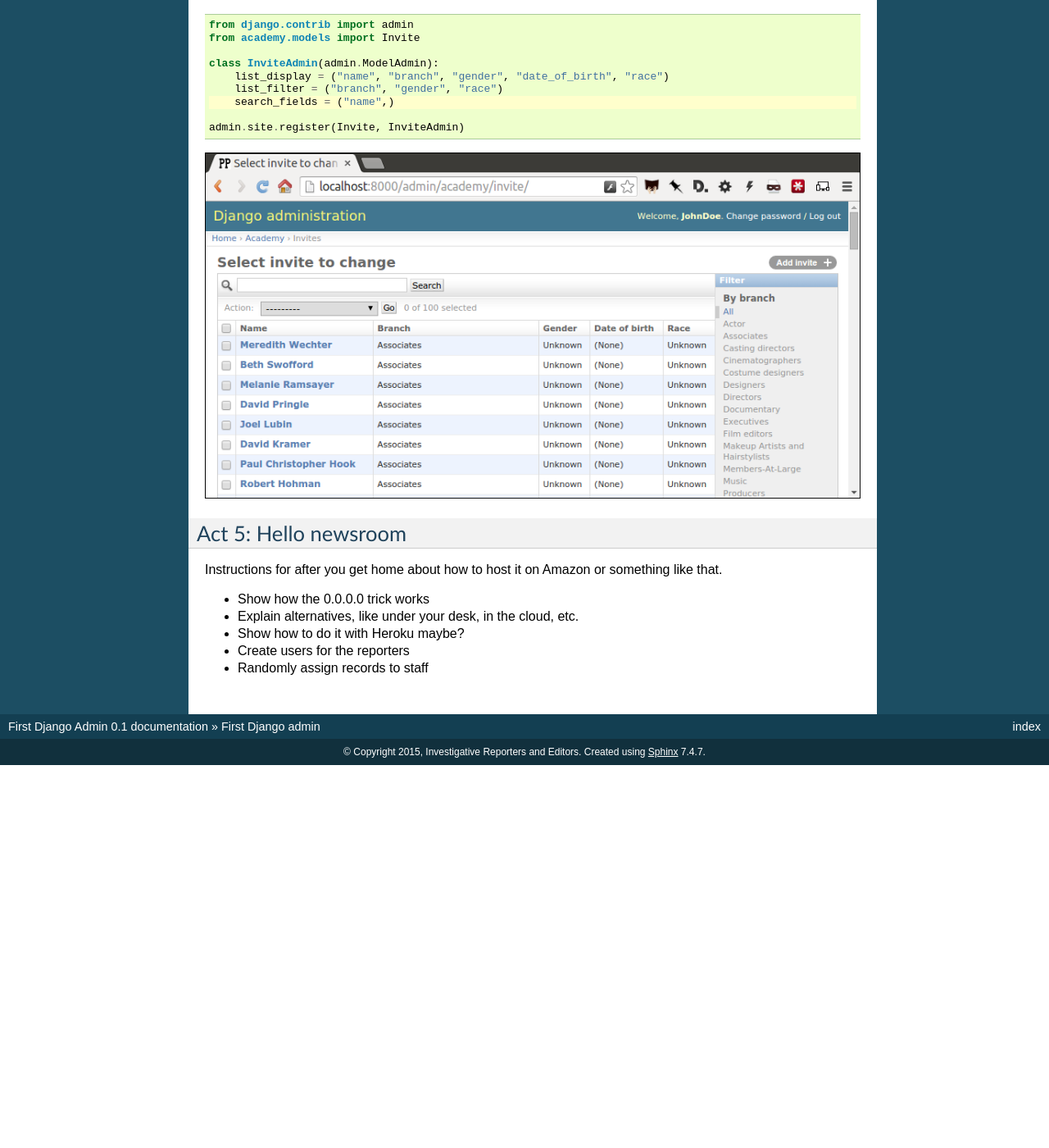
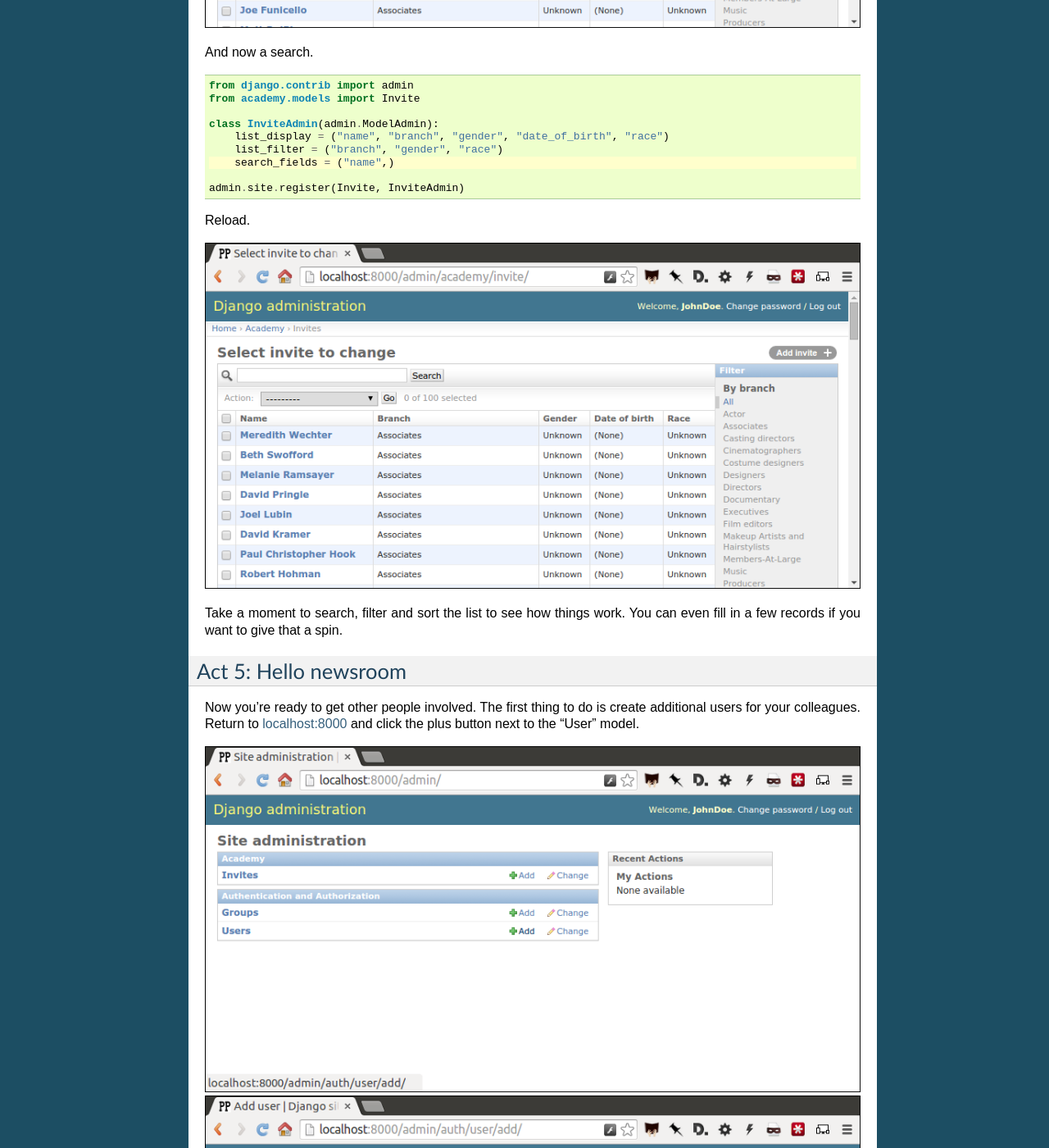
Before and after one commit to palewire/first-django-admin, a Sphinx documentation site: the page built from docs/index.rst, in a window 1280 px wide and 1400 px high, scrolled down 12464 px. Shown: the whole window at 82% size. Built offline with Sphinx 7.4.7, drawn with Linux system fonts in a browser that asks for light colours; before the commit the page ends 13397 px from its top, so only the background shows below that.

Commit message:
Added more images

```diff
--- a/docs/index.rst
+++ b/docs/index.rst
@@ -595,6 +595,8 @@ Configure the columns that appear in the list.
 
   admin.site.register(Invite, InviteAdmin)
 
+Reload.
+
 .. image:: /_static/hello-admin-columns.png
 
 Add a filter.
@@ -610,6 +612,8 @@ Add a filter.
       list_filter = ("branch", "gender", "race")
 
   admin.site.register(Invite, InviteAdmin)
+
+Reload.
 
 .. image:: /_static/hello-admin-filter.png
 
@@ -628,12 +632,24 @@ And now a search.
 
   admin.site.register(Invite, InviteAdmin)
 
+Reload.
+
 .. image:: /_static/hello-admin-search.png
+
+Take a moment to search, filter and sort the list to see how things work. You can even fill in a few records if you want to give that a spin.
 
 Act 5: Hello newsroom
 ---------------------
 
-Instructions for after you get home about how to host it on Amazon or something like that.
+Now you're ready to get other people involved. The first thing to do is create additional users for your colleagues. Return to `localhost:8000 <http://localhost:8000/admin/>`_ and click the plus button next to the "User" model.
+
+.. image:: /_static/hello-newsroom-userlink.png
+
+.. image:: /_static/hello-newsroom-nameuser.png
+
+.. image:: /_static/hello-newsroom-staffstatus.png
+
+.. image:: /_static/hello-newsroom-permissions.png
 
 - Show how the 0.0.0.0 trick works
 - Explain alternatives, like under your desk, in the cloud, etc.
```
Also changed, not shown: docs/_static/hello-newsroom-nameuser.png (added), docs/_static/hello-newsroom-permissions.png (added), docs/_static/hello-newsroom-staffstatus.png (added), docs/_static/hello-newsroom-userlink.png (added), 14 other files.
